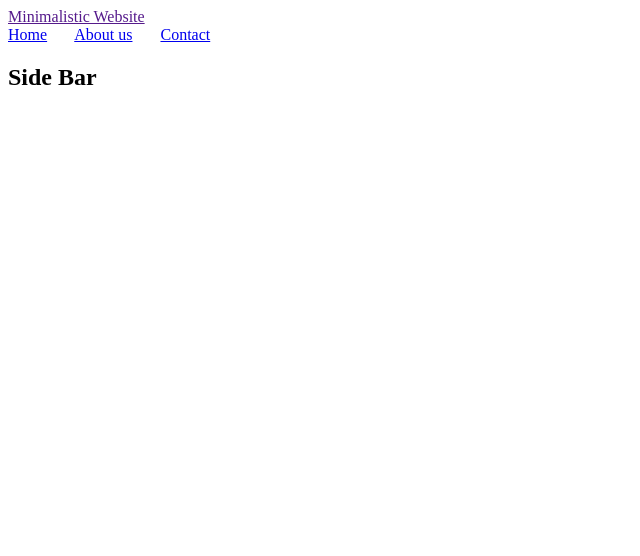
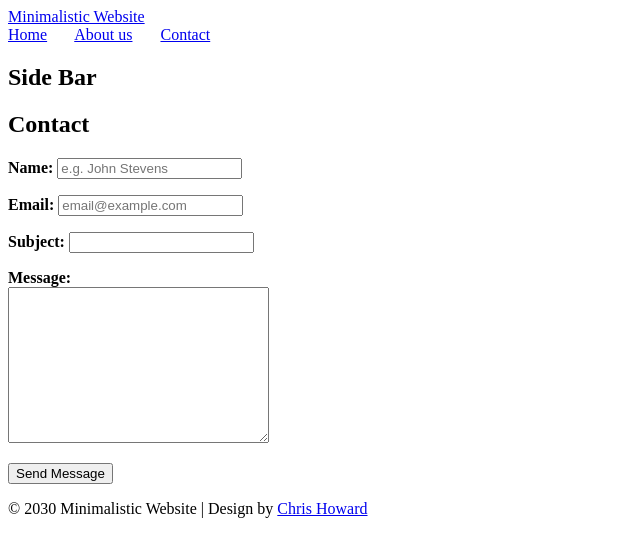
Before and after one commit to chrishoward/html-css-beginners, a plain HTML site: page contact.html in a window 1280 px wide. Shown: the whole page, without its empty margins (0-640 px from the left). Drawn offline with Linux system fonts and the light colour scheme.

Commit message:
html pages updated

```diff
--- a/contact.html
+++ b/contact.html
@@ -13,14 +13,14 @@
     </head>
 
     <!-- Body -->
-    <body>
+    <body id="contact-page">
 
         <!-- Container -->
         <div class="container">
 
             <!-- Header -->
             <header class="header">
-                <a href="">Minimalistic Website</a>
+                <a class="link-title" href="/">Minimalistic Website</a>
             </header>
 
             <!-- Navigation -->
@@ -37,3 +37,33 @@
 
             <!-- Article -->
             <article class="main">
+                <h1 class="page-heading">Contact</h1>
+
+                <div id="form">
+                    <form method="POST" action="process.php">
+                        <p>
+                            <label for="name">Name:</label>
+                            <input type="text" name="name" id="name" placeholder="e.g. John Stevens">
+                        </p>
+                        <p>
+                            <label for="email">Email:</label>
+                            <input type="text" name="email" id="email" placeholder="email@example.com">
+                        </p>
+                        <p>
+                            <label for="subject">Subject:</label>
+                            <input type="text" name="subject" id="subject">
+                        </p>
+                        <p>
+                            <label for="message">Message:</label><br>
+                            <textarea name="message" id="message" cols="30" rows="10"></textarea>
+                        </p>
+                        <p>
+                            <input type="submit" name="submit" id="submit-button" value="Send Message">
+                        </p>
+                    </form>
+            </article>
+
+            <!-- Footer -->
+            <footer>
+                &copy; 2030 Minimalistic Website <span class="separator">|</span> Design by <a href="http://www.github.com/christopher-howard">Chris Howard</a>
+            </footer>
```
Also changed, not shown: about.html (+25 -2 lines), index.html (+9 -4 lines).
